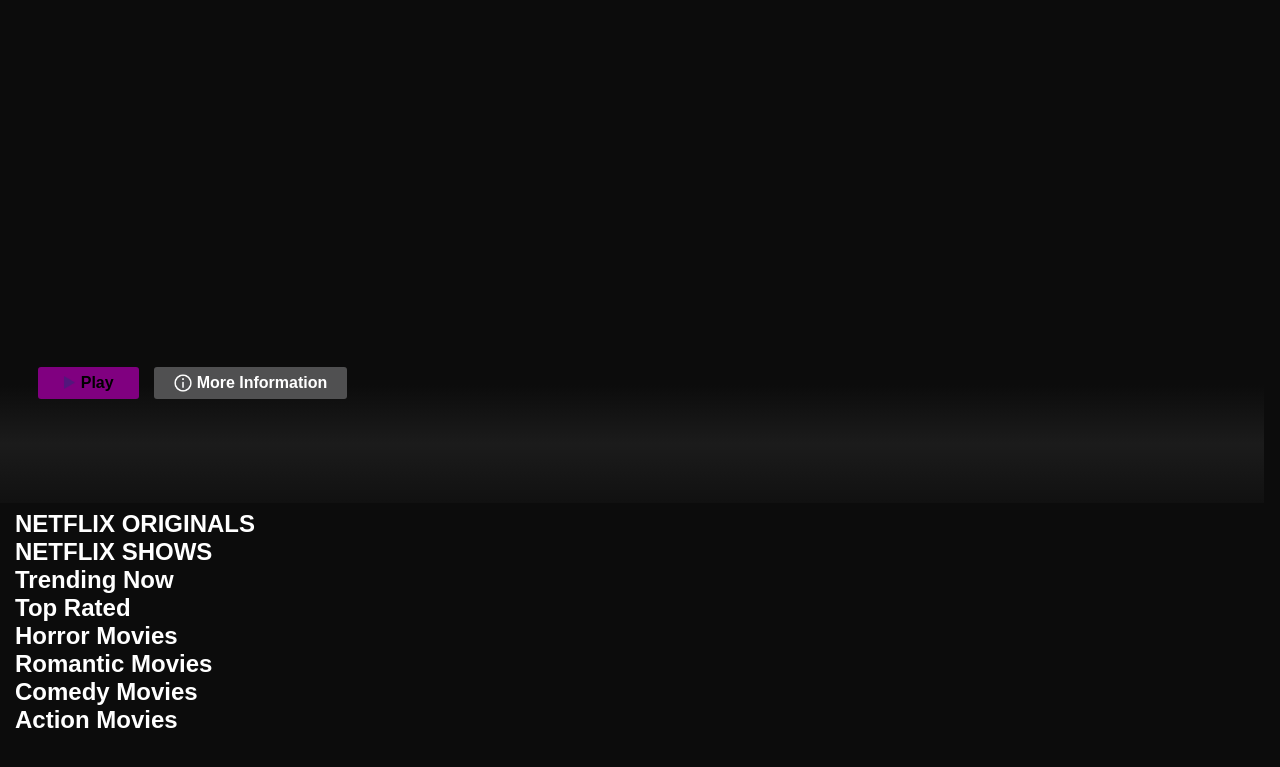
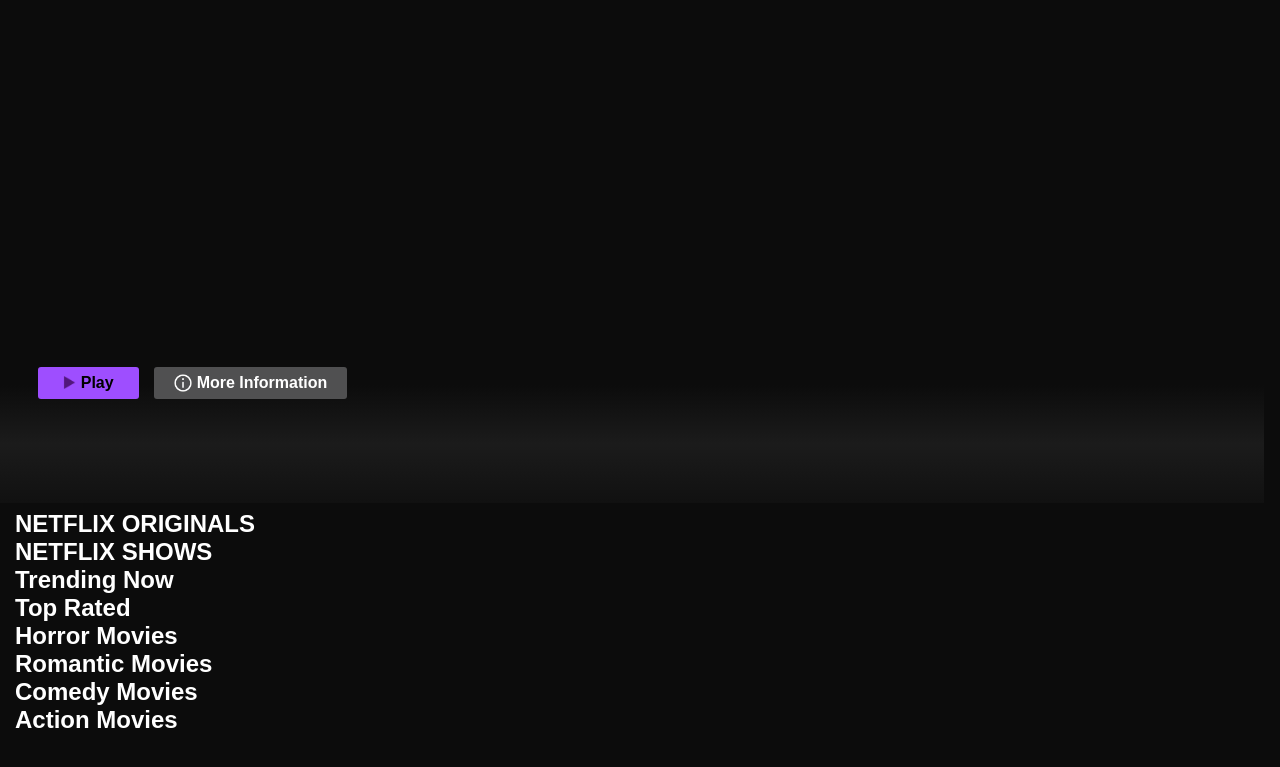
Before and after one commit to CUT1L1Z3R/bckup, a plain HTML site: page website/index.html in a window 1280 px wide. Shown: the part 77-844 px from the top of the page. Drawn offline with Linux system fonts and the light colour scheme; no server answers.

Commit message:
Update index.css

```diff
--- a/website/index.css
+++ b/website/index.css
@@ -220,7 +220,7 @@ input::-webkit-input-placeholder {
 }
 
 #play-button {
-  background-color: #800080;
+  background-color: #9e4eff;
   color: #000;
   padding: 7px 25px;
 }
```
